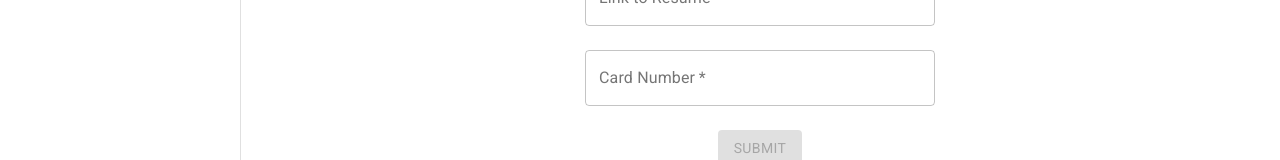
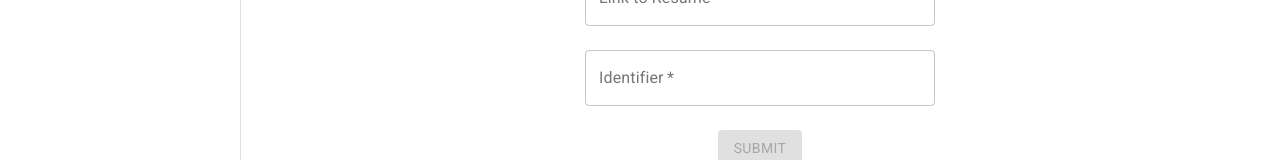
Before and after one commit to QiuranHu/dbc-client, a React (Create React App) app: page /create in a window 1280 px wide. Shown: the part 445-605 px from the top of the page. Built offline with nearby package versions, Linux system fonts and the light colour scheme.

Commit message:
Identifier

```diff
--- a/src/components/functions/create/index.tsx
+++ b/src/components/functions/create/index.tsx
@@ -56,7 +56,7 @@ export function Create(props: any) {
         return re.test(email);
     }
     const validateCardNumber = (cardNumber: string): boolean => {
-        return /^\d*$/.test(cardNumber);
+        return cardNumber !== '';
     }
     if (state.name !== '' && state.email !== '' && state.cardNumber !== '') {
         isValidated = true;
@@ -194,7 +194,7 @@ export function Create(props: any) {
                         error={state.error.has('cardNumber') ? true : false}
                         autoComplete='off'
                         id="standard-basic"
-                        label="Card Number"
+                        label="Identifier"
                         className={classes.input}
                         value={state.cardNumber}
                         variant="outlined"
--- a/src/components/index.tsx
+++ b/src/components/index.tsx
@@ -9,7 +9,7 @@ import { drawerWidth } from './sider';
 import withWidth, { isWidthUp, WithWidthOptions } from '@material-ui/core/withWidth';
 import { Route } from "react-router-dom";
 import { Create } from './functions/create';
-import { MainProps } from './main';
+
 const useStyles = makeStyles((theme: Theme) =>
     createStyles({
         contentShift: {
--- a/src/components/main/card/index.tsx
+++ b/src/components/main/card/index.tsx
@@ -70,7 +70,7 @@ interface cardProps {
 
 export default function BusinessCard(props: cardProps) {
     const classes = useStyles();
-    const { name, intro, phone, cardNumber, email } = props;
+    const { name, intro, phone, email } = props;
     return (
         <Card className={classes.root}>
             <div className={classes.details}>
--- a/src/components/main/index.tsx
+++ b/src/components/main/index.tsx
@@ -62,17 +62,17 @@ export class Main extends React.Component<MainProps, MainState> {
         }
         this.props.history.push({
             pathname: '/',
-            search: `?cardNumber=${this.state.currentCardNumber}`
+            search: `?identifier=${this.state.currentCardNumber}`
         });
     }
     private checkQueryParameters = () => {
         const queryParameters = queryString.parse(this.props.location.search);
-        if (queryParameters.cardNumber) {
-            const cardNumber = queryParameters.cardNumber;
-            if (typeof (cardNumber) === 'string') {
-                this.searchWithParameter(cardNumber);
-                if (this.state.currentCardNumber !== cardNumber) {
-                    this.setState({ currentCardNumber: cardNumber });
+        if (queryParameters.identifier) {
+            const identifier = queryParameters.identifier;
+            if (typeof (identifier) === 'string') {
+                this.searchWithParameter(identifier);
+                if (this.state.currentCardNumber !== identifier) {
+                    this.setState({ currentCardNumber: identifier });
                 }
             }
         }
--- a/src/components/main/search/index.tsx
+++ b/src/components/main/search/index.tsx
@@ -41,8 +41,8 @@ export const Search = (props: SearchProps) => {
     <Paper component="form" className={classes.root}>
       <InputBase
         className={classes.input}
-        placeholder="Card Number"
-        inputProps={{ 'aria-label': 'search google maps' }}
+        placeholder="Identifier"
+        inputProps={{ 'aria-label': 'Identifier' }}
         value={props.value}
         onChange={(event: SyntheticEvent) => props.onChange(event)}
       />
```
